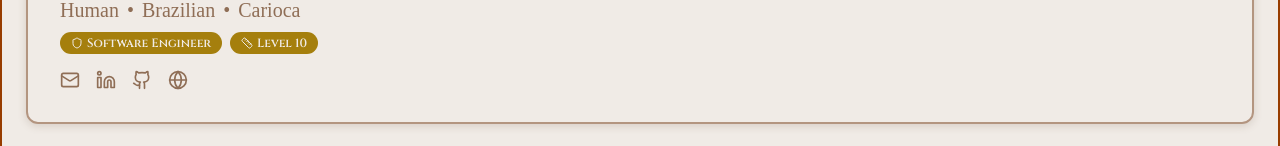
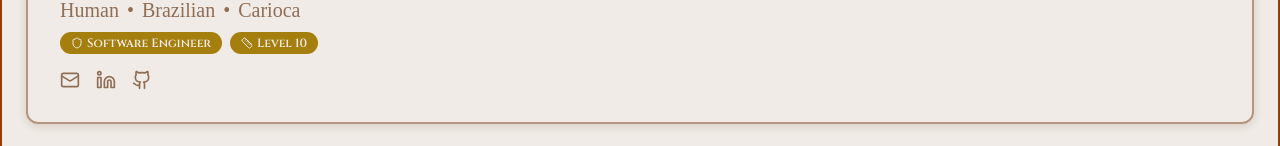
Before and after one commit to joao-mbn/hire-this-hero, a React (Vite) app: page / in a window 1280 px wide. Shown: the part 144-290 px from the top of the page. Built offline with nearby package versions, Linux system fonts and the light colour scheme; a web font is replaced by a local one.

Commit message:
Correct contacts

```diff
--- /dev/null
+++ b/src/components/header/Contacts.tsx
@@ -0,0 +1,28 @@
+import type { Contact } from "@/data/types";
+import { getIcon } from "@/lib/utils";
+
+interface ContactsProps {
+  contact: Contact;
+}
+
+export function Contacts({ contact }: ContactsProps) {
+  return (
+    <div className="flex justify-center gap-4 lg:justify-start">
+      {Object.values(contact).map(({ iconName, link }) => {
+        if (!iconName || !link) return null;
+
+        const Icon = getIcon(iconName);
+        if (!Icon) return null;
+
+        return (
+          <a
+            href={link}
+            className="text-muted-foreground transition-colors hover:text-primary"
+          >
+            <Icon className="h-5 w-5" />
+          </a>
+        );
+      })}
+    </div>
+  );
+}
--- a/src/components/header/Header.tsx
+++ b/src/components/header/Header.tsx
@@ -1,7 +1,8 @@
 import type { Character } from "@/data/types";
-import { Github, Globe, Linkedin, Mail, Ruler, Shield } from "lucide-react";
+import { Ruler, Shield } from "lucide-react";
 import { Badge } from "../ui/badge";
 import { TooltipProvider } from "../ui/tooltip";
+import { Contacts } from "./Contacts";
 import { Race } from "./Race";
 
 interface HeaderProps {
@@ -31,32 +32,7 @@ export function Header({ character }: HeaderProps) {
               </Badge>
             </div>
 
-            <div className="flex justify-center gap-4 lg:justify-start">
-              <a
-                href={`mailto:${character.contact.email}`}
-                className="text-muted-foreground transition-colors hover:text-primary"
-              >
-                <Mail className="h-5 w-5" />
-              </a>
-              <a
-                href={character.contact.linkedin}
-                className="text-muted-foreground transition-colors hover:text-primary"
-              >
-                <Linkedin className="h-5 w-5" />
-              </a>
-              <a
-                href={character.contact.github}
-                className="text-muted-foreground transition-colors hover:text-primary"
-              >
-                <Github className="h-5 w-5" />
-              </a>
-              <a
-                href={character.contact.portfolio}
-                className="text-muted-foreground transition-colors hover:text-primary"
-              >
-                <Globe className="h-5 w-5" />
-              </a>
-            </div>
+            <Contacts contact={character.contact} />
           </div>
         </div>
       </div>
--- a/src/data/character.json
+++ b/src/data/character.json
@@ -31,6 +31,8 @@
       "description": "Rio's violence creates almost a paranoid awareness of your surroundings, granting enhanced agility and defense reflexes.\n\nThe scorching heat of the city builds natural resistance to fire damage, while the lack of cold exposure makes you vulnerable to freezing temperatures."
     }
   },
+  "birthDate": "1997-02-17",
+  "campaignStartDate": "2021-05-10",
   "level": 10,
   "_class": {
     "name": "Software Engineer",
@@ -411,10 +413,21 @@
     ]
   },
   "contact": {
-    "email": "joao@example.com",
-    "linkedin": "/in/joaomarcosbatistanascimento",
-    "github": "/joao-mbn",
-    "portfolio": "https://joao-mbn.github.io"
+    "email": {
+      "label": "Email",
+      "link": "mailto:joaombn97@gmail.com",
+      "iconName": "Mail"
+    },
+    "linkedin": {
+      "label": "LinkedIn",
+      "link": "https://www.linkedin.com/in/joaomarcosbatistanascimento",
+      "iconName": "Linkedin"
+    },
+    "github": {
+      "label": "GitHub",
+      "link": "https://github.com/joao-mbn",
+      "iconName": "Github"
+    }
   },
   "skillTree": {
     "nodes": [
--- a/src/data/types.ts
+++ b/src/data/types.ts
@@ -93,6 +93,11 @@ export interface Background {
   flaws: string[];
 }
 
+export type Contact = Record<
+  string,
+  { label: string; link: string; iconName: string }
+>;
+
 export interface Character {
   name: string;
   race: Race;
@@ -102,6 +107,7 @@ export interface Character {
     description: string;
     effects: string[];
   };
+  contact: Contact;
   alignment: string;
   portrait: string;
   languages: Language[];
@@ -154,10 +160,4 @@ export interface Character {
       estimatedCompletion: string;
     }>;
   };
-  contact: {
-    email: string;
-    linkedin: string;
-    github: string;
-    portfolio: string;
-  };
 }
--- a/src/lib/utils.ts
+++ b/src/lib/utils.ts
@@ -1,4 +1,5 @@
 import { clsx, type ClassValue } from "clsx";
+import { Github, Linkedin, Mail } from "lucide-react";
 import { twMerge } from "tailwind-merge";
 
 export function cn(...inputs: ClassValue[]) {
@@ -14,3 +15,16 @@ export const rarityColor = (rarity: string) => {
 
   return "rarity-common";
 };
+
+export function getIcon(iconName: string) {
+  switch (iconName) {
+    case "Mail":
+      return Mail;
+    case "Linkedin":
+      return Linkedin;
+    case "Github":
+      return Github;
+    default:
+      return null;
+  }
+}
```
